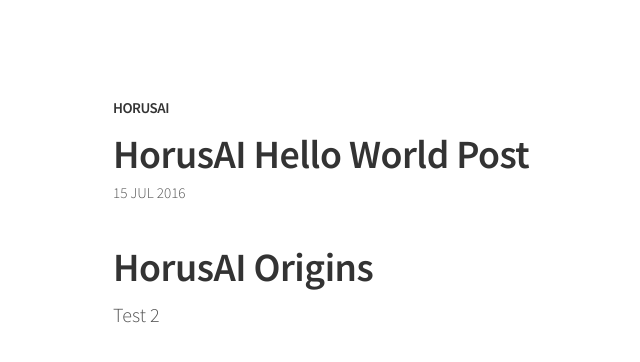
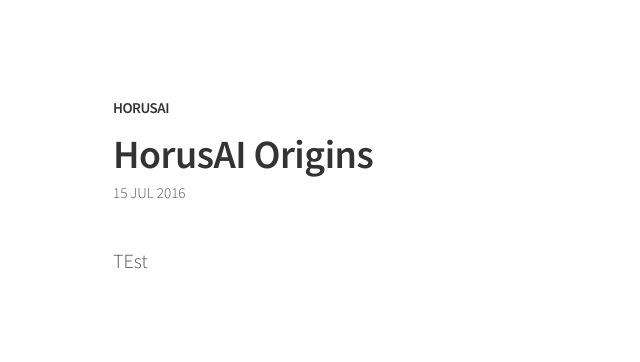
Before and after one commit to HorusAI/horusai.github.io, a Jekyll site: the page built from _posts/2016-07-15-hello-world copy.md, in a window 1280 px wide. Shown: the top 362 px of the page, without its empty margins (167-807 px from the left). Built offline with Jekyll 4.4.1, drawn with Linux system fonts in a browser that asks for light colours.

Commit message:
post 2 test 3

```diff
--- a/_posts/2016-07-15-hello-world copy.md
+++ b/_posts/2016-07-15-hello-world copy.md
@@ -1,6 +1,6 @@
 ---
 layout: post
-title:  "HorusAI Hello World Post"
+title:  "HorusAI Origins"
 date:   2016-07-15 14:52:33 +1000
 categories: Machine Learning
 # jekyll-seo-tag
@@ -9,7 +9,4 @@ image:        "http://placehold.it/400x200"
 author:       "LTruong"
 ---
 
-# HorusAI Origins
-
-
-Test 2
+TEst
```
